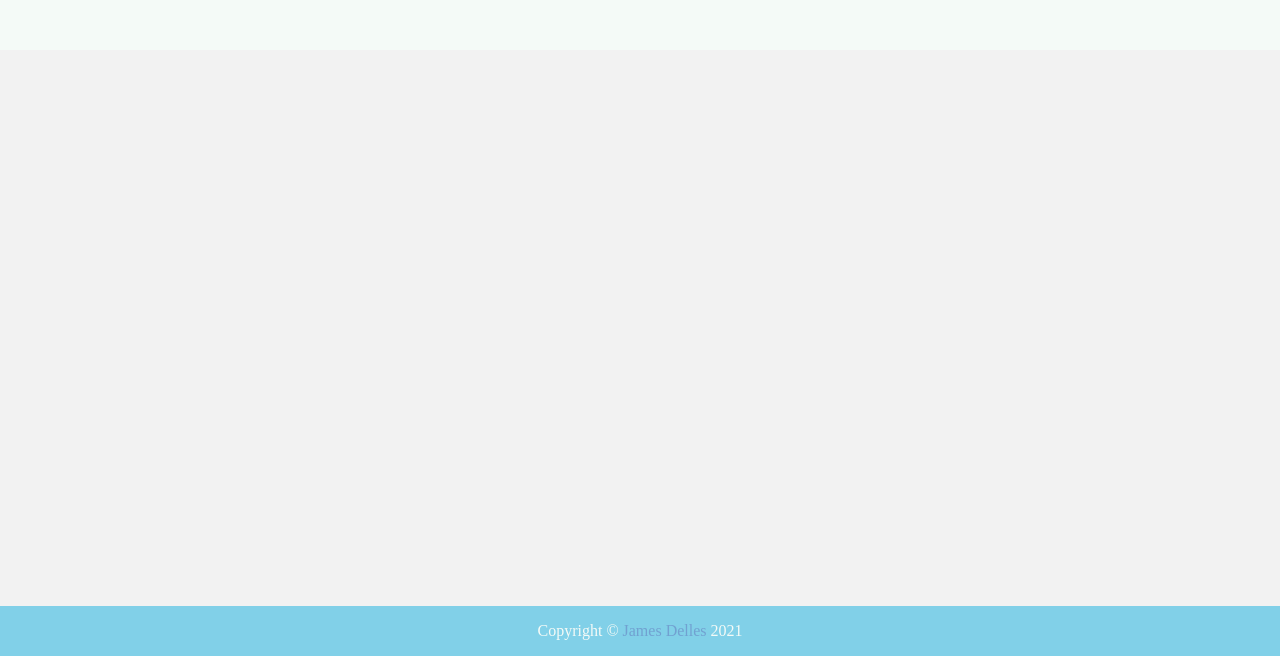
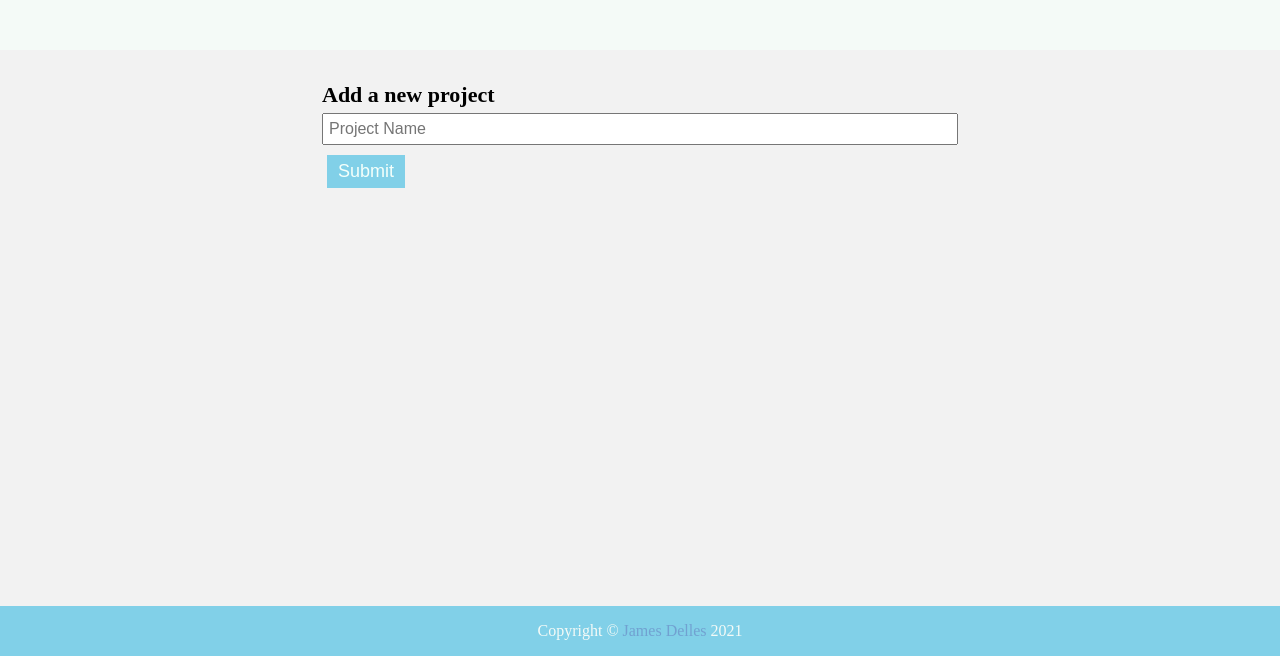
Before and after one commit to jdelles/to-do-list, a website built with webpack: page dist/index.html in a window 1280 px wide. Shown: the part 144-800 px from the top of the page. Built offline with nearby package versions, Linux system fonts and the light colour scheme.

Commit message:
Adding form layout - bug project form seems to overwrite todo form

```diff
--- a/src/style.css
+++ b/src/style.css
@@ -83,3 +83,7 @@ footer a:hover {
     color: var(--color-white-smoke);
     cursor: pointer;
 }
+
+.hidden {
+    display: none;
+}
--- a/src/ui/ui.js
+++ b/src/ui/ui.js
@@ -1,4 +1,76 @@
+import project from '../project/project.js';
 import projectManager from '../toDoManager/toDoManager.js';
+
+function toDoForm() {
+    const main = document.querySelector("main");
+    main.innerHTML = "";
+    const formDiv = document.createElement("div");
+
+    const intro = document.createElement("h2");
+    intro.textContent = "Add a to do item";
+
+    const form = document.createElement("form");
+
+    const title = document.createElement("input");
+    title.type = "text";
+    title.placeholder = "Title";
+
+    const description = document.createElement("input");
+    description.type = "text";
+    description.placeholder = "Description";
+
+    const priority = document.createElement("input");
+    priority.type = "text";
+    priority.placeholder = "Priority";
+
+    const date = document.createElement("input");
+    date.type = "text";
+    date.placeholder = "date";
+
+    const submit = document.createElement("button");
+    submit.textContent = "Submit";
+
+    form.appendChild(title);
+    form.appendChild(description);
+    form.appendChild(priority);
+    form.appendChild(date);
+    form.appendChild(submit);
+
+    formDiv.appendChild(intro);
+    formDiv.appendChild(form);
+    // formDiv.classList.add('hidden');
+    formDiv.id = "toDoForm";
+
+    main.appendChild(formDiv);
+}
+
+function projectForm() {
+    const main = document.querySelector("main");
+    main.innerHTML = "";
+    const projectDiv = document.createElement("div");
+
+    const intro = document.createElement("h2");
+    intro.textContent = "Add a new project";
+
+    const form = document.createElement("form");
+
+    const title = document.createElement("input");
+    title.type = "text";
+    title.placeholder = "Project Name";
+
+    const submit = document.createElement("button");
+    submit.textContent = "Submit";
+
+    form.appendChild(title);
+    form.appendChild(submit);
+
+    projectDiv.appendChild(intro);
+    projectDiv.appendChild(form);
+    // formDiv.classList.add('hidden');
+    projectDiv.id = "projectForm";
+
+    main.appendChild(projectDiv);
+}
 
 function loadHeader() {
     const header = document.createElement("header");
@@ -50,6 +122,8 @@ function load() {
     content.appendChild(loadHeader());
     content.appendChild(loadMain());
     content.appendChild(loadFooter());
+    toDoForm();
+    projectForm();
   }
 
   export default load;
```
Also changed, not shown: dist/main.js.
